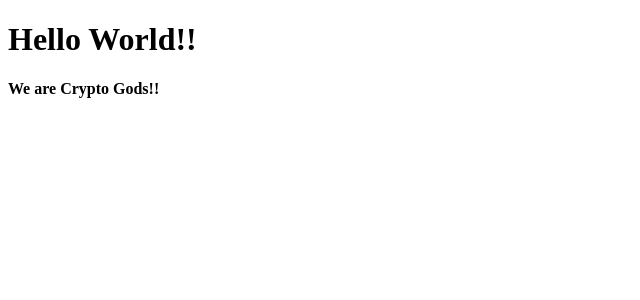
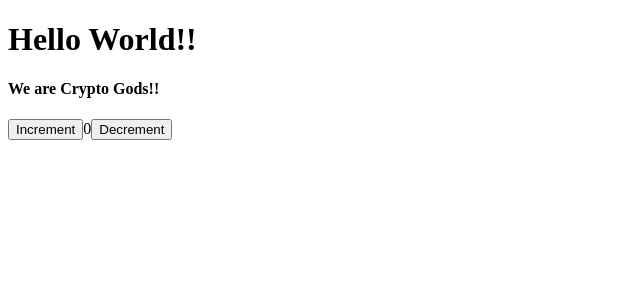
Before and after one commit to Red-Lipped-Batfish-Team/Lets-Mine, a React app: page / in a window 1280 px wide. Shown: the top 300 px of the page, without its empty margins (0-640 px from the left). Built offline with nearby package versions, Linux system fonts and the light colour scheme.

Commit message:
Added the started tutorial boiler plate of redux toolkit using counter example Co-authoer-by: Kevin Mun <k.mun94@hotmail.com> Co-authoer-by: Han Kim <han900204@gmail.com> Co-authoer-by: Norman Liu <normanliu91@gmail.com> Co-authoer-by: Daniel Forrester <danielf216@gmail.com>

```diff
--- a/client/App.jsx
+++ b/client/App.jsx
@@ -1,11 +1,13 @@
 import React from "react";
 import TestChild from "./components/TestChild";
+import Counter from './components/Counter';
 
 const App = () => {
   return (
     <>
       <h1>Hello World!!</h1>
       <TestChild />
+      <Counter />
     </>
   );
 };
--- /dev/null
+++ b/client/app/store.js
@@ -0,0 +1,8 @@
+import { configureStore } from '@reduxjs/toolkit'
+import counterReducer from '../features/coutner/counterSlice'
+
+export default configureStore({
+  reducer: {
+    counter: counterReducer,
+  },
+})
--- /dev/null
+++ b/client/components/Counter.js
@@ -0,0 +1,28 @@
+import React from 'react'
+import { useSelector, useDispatch } from 'react-redux'
+import { decrement, increment } from '../features/coutner/counterSlice'
+
+export default function Counter() {
+  const count = useSelector((state) => state.counter.value)
+  const dispatch = useDispatch()
+
+  return (
+    <div>
+      <div>
+        <button
+          aria-label="Increment value"
+          onClick={() => dispatch(increment())}
+        >
+          Increment
+        </button>
+        <span>{count}</span>
+        <button
+          aria-label="Decrement value"
+          onClick={() => dispatch(decrement())}
+        >
+          Decrement
+        </button>
+      </div>
+    </div>
+  )
+}
--- /dev/null
+++ b/client/features/coutner/counterSlice.js
@@ -0,0 +1,26 @@
+import { createSlice } from '@reduxjs/toolkit';
+
+const initialState = {
+    value: 0,
+}
+
+export const counterSlice = createSlice({
+    name: 'counter',
+    initialState,
+    reducers: {
+      increment: (state) => {
+
+        state.value += 1
+      },
+      decrement: (state) => {
+        state.value -= 1
+      },
+      incrementByAmount: (state, action) => {
+        state.value += action.payload
+      },
+    },
+  })
+
+  export const { increment, decrement, incrementByAmount } = counterSlice.actions
+
+  export default counterSlice.reducer
--- a/client/index.js
+++ b/client/index.js
@@ -1,5 +1,12 @@
 import React from "react";
 import { render } from "react-dom";
 import App from "./App.jsx";
+import store from './app/store';
+import { Provider } from 'react-redux';
 
-render(<App />, document.getElementById("root"));
+render(
+    <Provider store={store}>
+        <App />
+    </Provider>,
+    document.getElementById("root")
+    );
--- a/package.json
+++ b/package.json
@@ -19,11 +19,12 @@
   },
   "homepage": "https://github.com/Red-Lipped-Batfish-Team/Scratch#readme",
   "dependencies": {
-    "@material-ui/core": "^4.12.3",
-    "axios": "^0.24.0",
     "@emotion/react": "^11.7.1",
     "@emotion/styled": "^11.6.0",
+    "@material-ui/core": "^4.12.3",
     "@mui/material": "^5.2.6",
+    "@reduxjs/toolkit": "^1.7.1",
+    "axios": "^0.24.0",
     "bootstrap": "^5.1.3",
     "cookie-parser": "^1.4.6",
     "dotenv": "^10.0.0",
@@ -33,6 +34,7 @@
     "popper.js": "^1.16.1",
     "react": "^17.0.2",
     "react-dom": "^17.0.2",
+    "react-redux": "^7.2.6",
     "react-router": "^6.2.1",
     "react-router-dom": "^6.2.1",
     "webpack": "^5.65.0"
```
Also changed, not shown: 1 other file (tests, documents, lock files or other folders).
